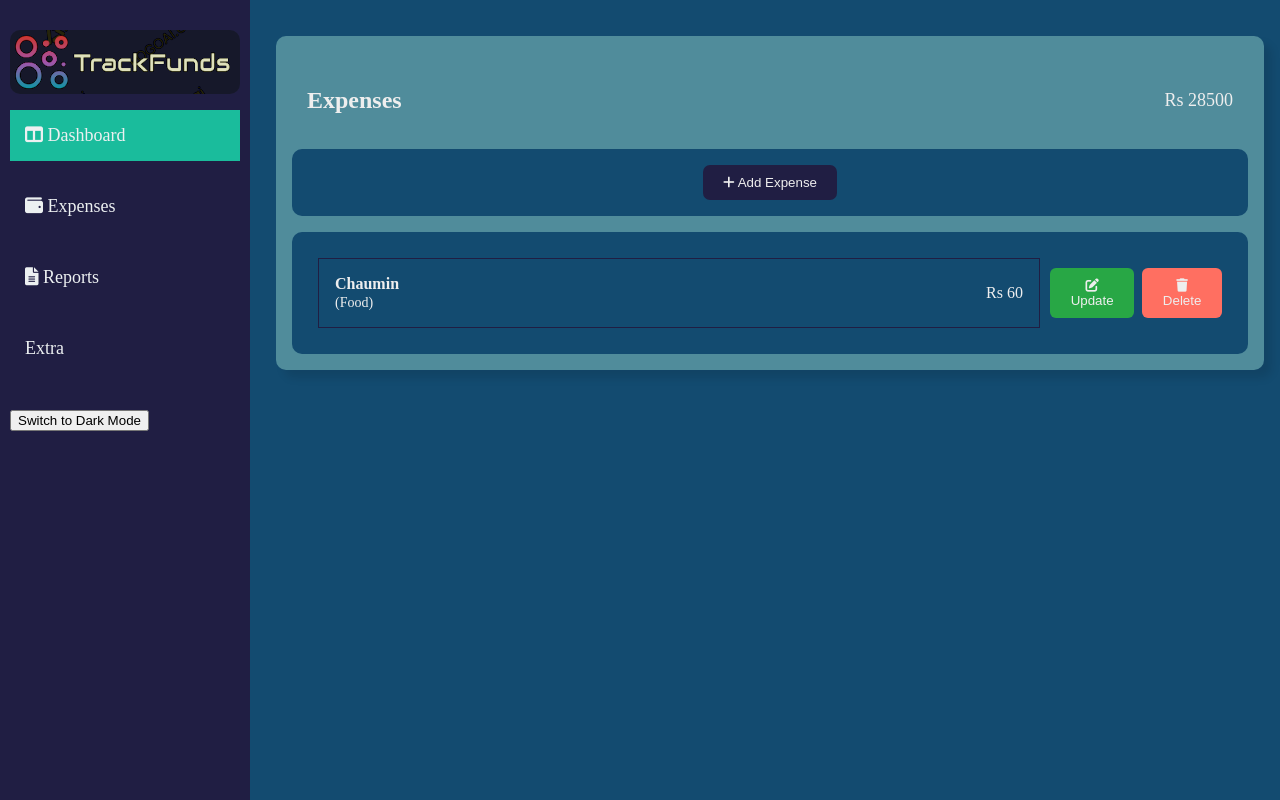
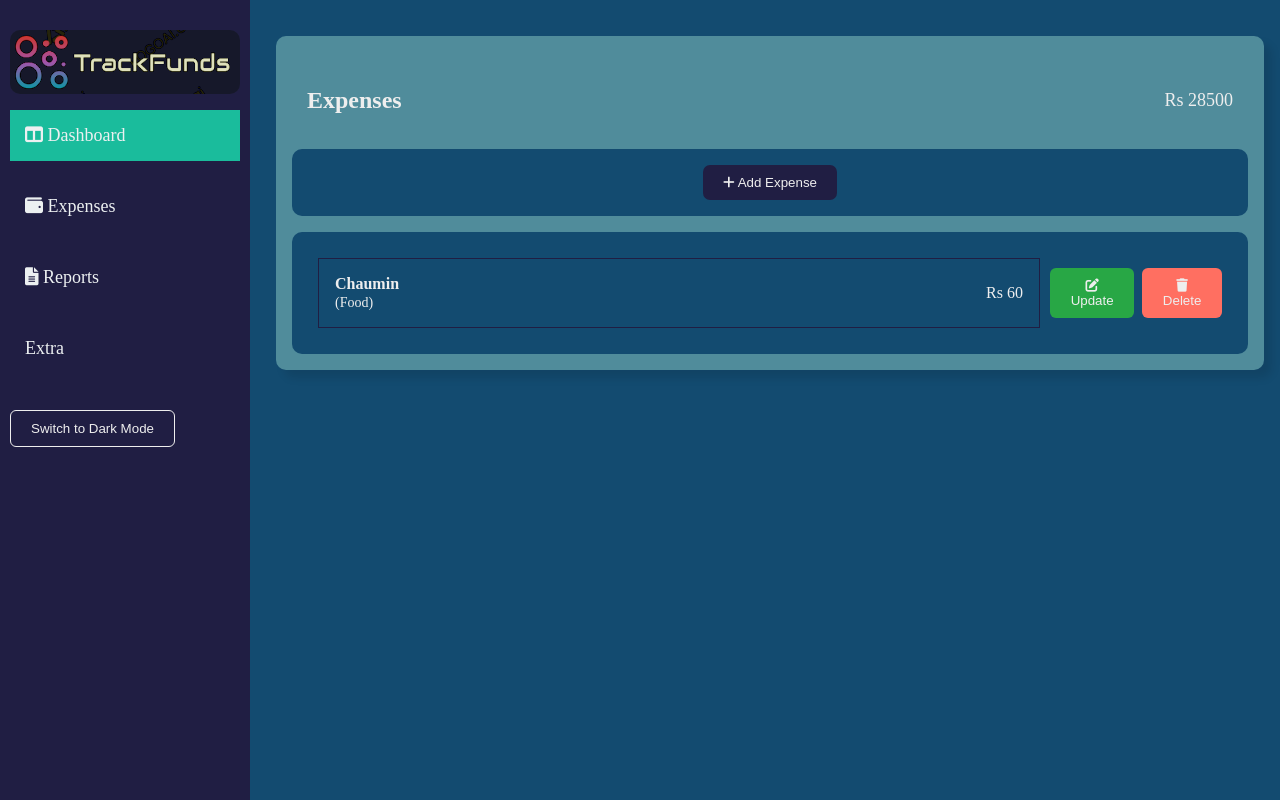
Before and after one commit to rohitghatal1/ExpenseTracker-React-TS, a React (Create React App) app: page / in a window 1280 px wide. Built offline with nearby package versions, Linux system fonts and the light colour scheme.

Commit message:
added styles for theme switcher

```diff
--- a/src/CSS/navbar.css
+++ b/src/CSS/navbar.css
@@ -57,3 +57,13 @@
   .activeLink {
     background-color: #1abc9c;
   }
+
+  .navbar .modeSwitch button{
+    background-color: var(--primary-color);
+    color: var(--text-color);
+    padding: 10px 20px;
+    border-radius: 6px;
+    text-align: center;
+    border: 1px solid var(--text-color);
+    cursor: pointer;
+  }
```
